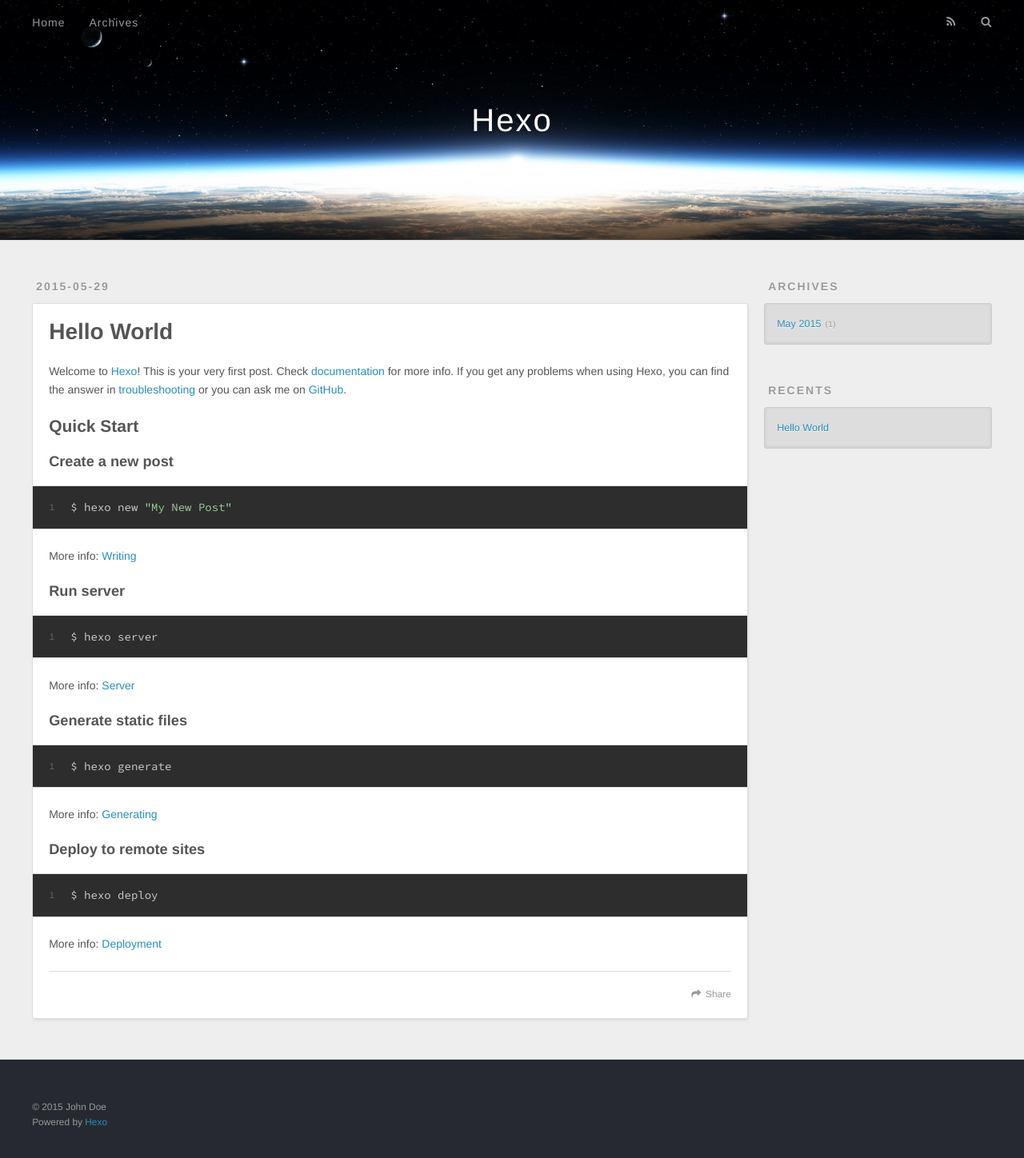
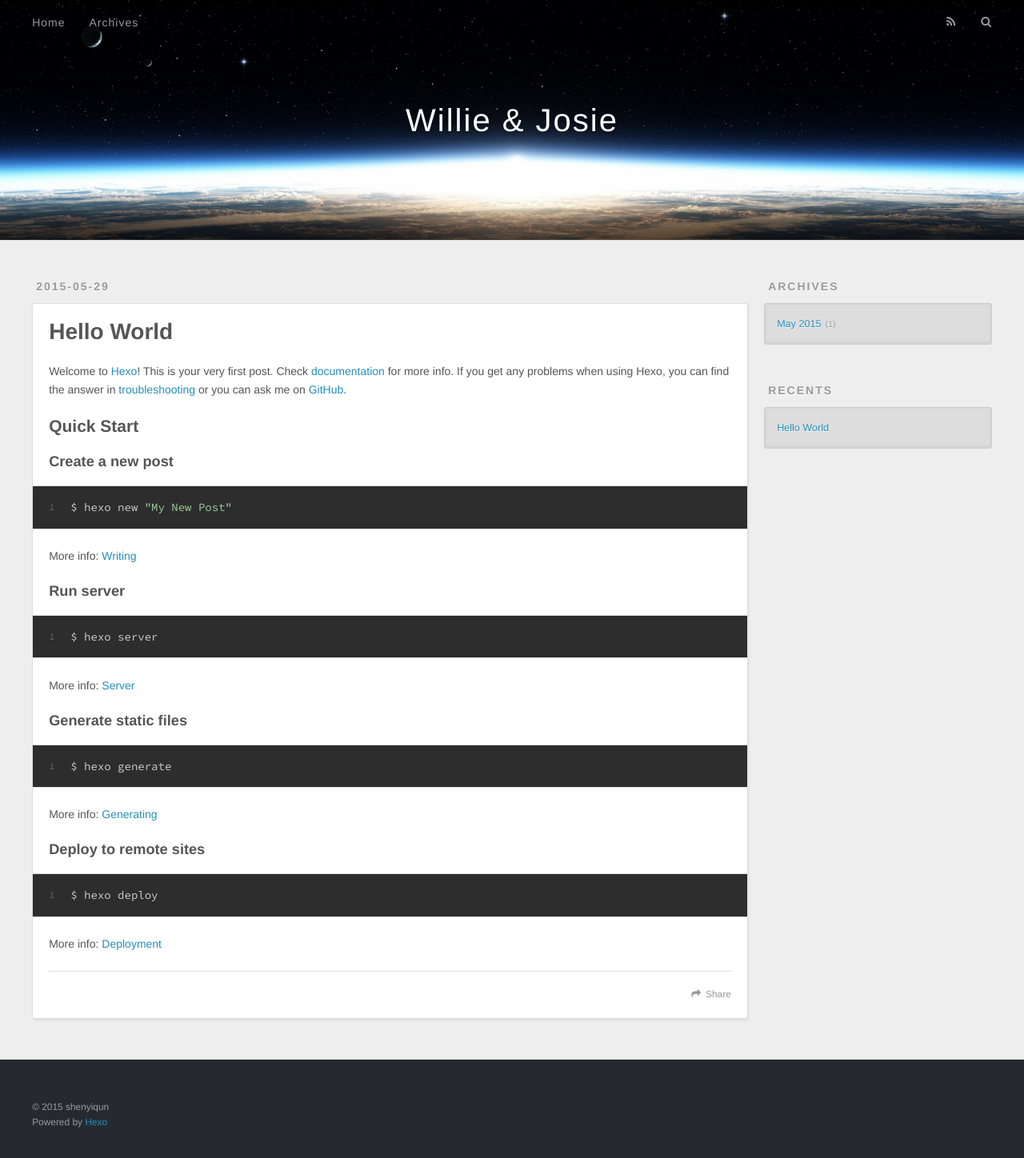
Before and after one commit to shenyiqun/shenyiqun.github.io, a plain HTML site: page index.html in a window 1280 px wide. Shown: the whole page at 80% size. Drawn offline with nearby package versions, Linux system fonts and the light colour scheme.

Commit message:
Site updated: 2015-05-29 00:56:17

```diff
--- a/index.html
+++ b/index.html
@@ -3,19 +3,19 @@
 <head>
   <meta charset="utf-8">
 
-  <title>Hexo</title>
+  <title>Willie &amp; Josie</title>
   <meta name="viewport" content="width=device-width, initial-scale=1, maximum-scale=1">
   <meta name="description">
 <meta property="og:type" content="website">
-<meta property="og:title" content="Hexo">
+<meta property="og:title" content="Willie & Josie">
 <meta property="og:url" content="http://yoursite.com/index.html">
-<meta property="og:site_name" content="Hexo">
+<meta property="og:site_name" content="Willie & Josie">
 <meta property="og:description">
 <meta name="twitter:card" content="summary">
-<meta name="twitter:title" content="Hexo">
+<meta name="twitter:title" content="Willie & Josie">
 <meta name="twitter:description">
 
-    <link rel="alternative" href="/atom.xml" title="Hexo" type="application/atom+xml">
+    <link rel="alternative" href="/atom.xml" title="Willie &amp; Josie" type="application/atom+xml">
 
 
     <link rel="icon" href="/favicon.png">
@@ -33,7 +33,7 @@
   <div id="header-outer" class="outer">
     <div id="header-title" class="inner">
       <h1 id="logo-wrap">
-        <a href="/" id="logo">Hexo</a>
+        <a href="/" id="logo">Willie &amp; Josie</a>
       </h1>
 
     </div>
@@ -96,7 +96,7 @@
 
     </div>
     <footer class="article-footer">
-      <a data-url="http://yoursite.com/2015/05/29/hello-world/" data-id="cia8evg3w0000d9fy1tezcjew" class="article-share-link">Share</a>
+      <a data-url="http://yoursite.com/2015/05/29/hello-world/" data-id="cia8fa3sk0000ebfy7knyf9jn" class="article-share-link">Share</a>
 
 
     </footer>
@@ -148,7 +148,7 @@
 
   <div class="outer">
     <div id="footer-info" class="inner">
-      &copy; 2015 John Doe<br>
+      &copy; 2015 shenyiqun<br>
       Powered by <a href="http://hexo.io/" target="_blank">Hexo</a>
     </div>
   </div>
```
Also changed, not shown: 2015/05/29/hello-world/index.html (+6 -6 lines), archives/2015/05/index.html (+7 -7 lines), archives/2015/index.html (+7 -7 lines), archives/index.html (+7 -7 lines).
